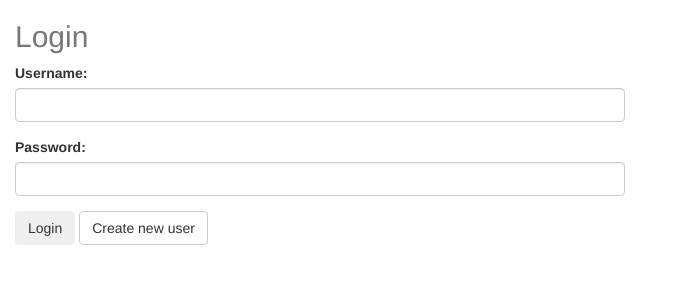
After one commit to Anirudh962/cms, a Django app: page /login/ in a window 1280 px wide. The commit adds this page. Shown: the top 300 px of the page, without its empty margins (0-673 px from the left). Run offline with Django 5.2, Linux system fonts and the light colour scheme; some libraries are stand-ins or nearby versions.

Commit message:
first commit

```diff
--- a/cms/cms/settings.py
+++ b/cms/cms/settings.py
@@ -38,6 +38,10 @@ INSTALLED_APPS = [
     'django.contrib.messages',
     'django.contrib.staticfiles',
     'frontend',
+]
+
+AUTHENTICATION_BACKEND=[
+    'django.contrib.auth.backends.ModelBackend'
 ]
 
 MIDDLEWARE = [
--- /dev/null
+++ b/cms/frontend/middlewares.py
@@ -0,0 +1,15 @@
+from django.shortcuts import redirect
+
+def auth(view_function):
+    def wrapped_view(request,*args,**kwargs):
+        if request.user.is_authenticated == False:
+            return redirect('login')
+        return view_function(request,*args,**kwargs)
+    return wrapped_view
+
+def guest(view_function):
+    def wrapped_view(request,*args,**kwargs):
+        if request.user.is_authenticated:
+            return redirect('viewlessplan')
+        return view_function(request,*args,**kwargs)
+    return wrapped_view
--- /dev/null
+++ b/cms/frontend/templates/layouts/app.html
@@ -0,0 +1,17 @@
+<!DOCTYPE html>
+<html lang="en">
+<head>
+  <title>Authentication</title>
+  <meta charset="utf-8">
+  <meta name="viewport" content="width=device-width, initial-scale=1">
+  <link rel="stylesheet" href="https://maxcdn.bootstrapcdn.com/bootstrap/3.4.1/css/bootstrap.min.css">
+  <script src="https://ajax.googleapis.com/ajax/libs/jquery/3.7.1/jquery.min.js"></script>
+  <script src="https://maxcdn.bootstrapcdn.com/bootstrap/3.4.1/js/bootstrap.min.js"></script>
+</head>
+<body>
+{% block content %}
+
+{% endblock %}
+
+</body>
+</html>
--- a/cms/frontend/templates/lessonplan.html
+++ b/cms/frontend/templates/lessonplan.html
@@ -44,6 +44,7 @@
 
 </head>
 <body>
+
     <div class="container">
         <table class="table table-striped table-bordered table-sm">
             <thead class="thead-dark">
--- /dev/null
+++ b/cms/frontend/templates/login.html
@@ -0,0 +1,31 @@
+{% extends 'layouts/app.html' %}
+
+{% block content %}
+
+<div class="row-justify-content-center">
+    <div class="col-sm-6">
+        <h2 class="text-muted">Login</h2>
+        {% if form.non_field_errors %}
+        <small class="text-danger">
+            {{ form.non_field_errors.as_ul }}
+        </small>
+        {% endif %}
+        <form method="POST" action="{% url 'login' %}">
+            {% csrf_token %}
+            <div class="form-group">
+                <label for="{{ form.username.id_for_label}}">Username:</label>
+                <input type="text" name="{{ form.username.name}}" class="form-control" value="{{ form.username.value }}" />
+                <span class="text-danger">{{ form.username.errors }}</span>
+            </div>
+            <div class="form-group">
+                <label for="{{ form.password.id_for_label}}">Password:</label>
+                <input type="password" name="{{ form.password.name}}" class="form-control" value="{{ form.password.value }}" />
+                <span class="text-danger">{{ form.password.errors }}</span>
+            </div>
+            <button type="submit" class="btn btn-dark">Login</button>
+            <a href="{% url 'register' %}" class="btn btn-default">Create new user</a>
+        </form>
+    </div>
+</div>
+
+{% endblock %}
--- a/cms/frontend/urls.py
+++ b/cms/frontend/urls.py
@@ -8,4 +8,7 @@ urlpatterns = [
     path('deleteprofile/<str:id>/', views.deleteprofile, name='deleteprofile'),
     path('editprofile/<str:id>/', views.editprofile, name='editprofile'),
     path('updatelessp/<str:id>/', views.updatelessp, name='updatelessp'),
+    path('register/', views.register_view, name='register'),
+    path('login/', views.login_view, name='login'),
+    path('logout/', views.logout_view, name='logout'),
     ]
--- a/cms/frontend/views.py
+++ b/cms/frontend/views.py
@@ -3,6 +3,9 @@ from django.template import loader
 from django.shortcuts import render, redirect,get_object_or_404
 from .models import lessonplan
 from django.views.decorators.csrf import csrf_protect
+from django.contrib.auth.forms import UserCreationForm, AuthenticationForm
+from django.contrib.auth import login, logout
+from .middlewares import auth, guest
 
 @csrf_protect
 def home(request):
@@ -16,6 +19,7 @@ def insertlp(request):
   lp.save();
   return redirect('viewlessplan')
 
+@auth
 def viewlessplan(request):
   less = lessonplan.objects.all()
   return render(request,'home.html',{'lessonplan':less})
@@ -39,3 +43,33 @@ def updatelessp(request, id):
   lp.cosn=newcons
   lp.save();
   return redirect('viewlessplan')
+
+@guest
+def register_view(request):
+  if request.method == 'POST':
+    form = UserCreationForm(request.POST)
+    if form.is_valid():
+      user = form.save()
+      login(request,user)
+      return redirect('viewlessplan')
+  else:
+    initial_data = {'username':'', 'password1':'', 'password2':''}
+    form = UserCreationForm(initial=initial_data)
+  return render(request, 'register.html', {'form':form})
+
+@guest
+def login_view(request):
+  if request.method == 'POST':
+    form = AuthenticationForm(request,data=request.POST)
+    if form.is_valid():
+      user = form.get_user()
+      login(request,user)
+      return redirect('viewlessplan')
+  else:
+    initial_data = {'username':'', 'password':''}
+    form = AuthenticationForm(initial=initial_data)
+  return render(request, 'login.html', {'form':form})
+
+def logout_view(request):
+  logout(request)
+  return redirect('login')
```
Also changed, not shown: cms/frontend/templates/home.html (+7 -0 lines), cms/frontend/templates/register.html (added, +31 -0 lines).
